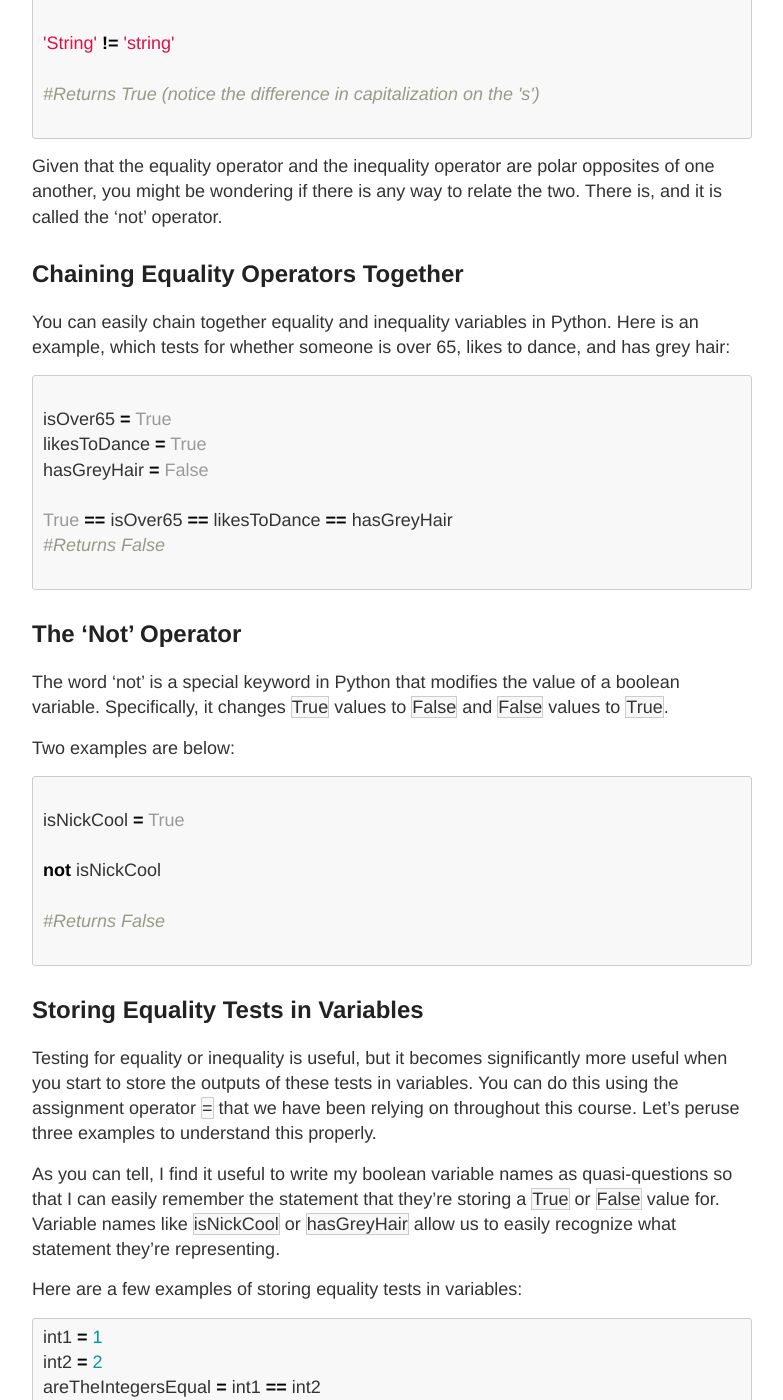
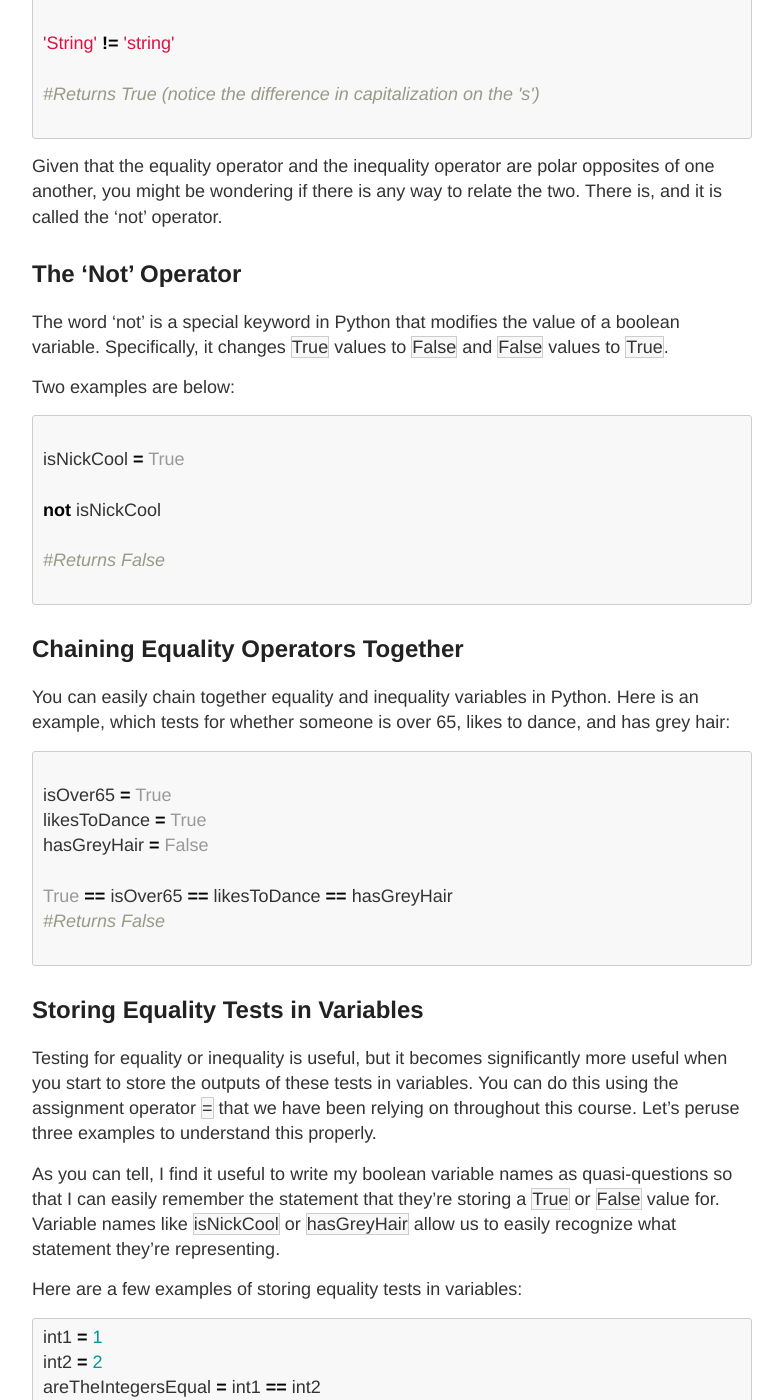
Before and after one commit to rosyberti/website, a Jekyll site: the page built from python-course/logical-operators-if-statements.md, in a window 1280 px wide and 1400 px high, scrolled down 3002 px. Shown: the whole window, without its empty margins (248-1031 px from the left). Built offline with Jekyll 4.4.1, drawn with Linux system fonts in a browser that asks for light colours; some of the changed lines change nothing that is shown.

Commit message:
moved the `not` operator

````diff
--- a/python-course/logical-operators-if-statements.md
+++ b/python-course/logical-operators-if-statements.md
@@ -119,23 +119,6 @@ falseBoolean != False
 
 Given that the equality operator and the inequality operator are polar opposites of one another, you might be wondering if there is any way to relate the two. There is, and it is called the 'not' operator.
 
-
-## Chaining Equality Operators Together
-
-You can easily chain together equality and inequality variables in Python. Here is an example, which tests for whether someone is over 65, likes to dance, and has grey hair:
-
-```python
-
-isOver65 = True
-likesToDance = True
-hasGreyHair = False
-
-True == isOver65 == likesToDance == hasGreyHair
-#Returns False
-
-```
-
-
 ## The 'Not' Operator
 
 The word 'not' is a special keyword in Python that modifies the value of a boolean variable. Specifically, it changes `True` values to `False` and `False` values to `True`.
@@ -152,6 +135,20 @@ not isNickCool
 
 ```
 
+## Chaining Equality Operators Together
+
+You can easily chain together equality and inequality variables in Python. Here is an example, which tests for whether someone is over 65, likes to dance, and has grey hair:
+
+```python
+
+isOver65 = True
+likesToDance = True
+hasGreyHair = False
+
+True == isOver65 == likesToDance == hasGreyHair
+#Returns False
+
+```
 
 ## Storing Equality Tests in Variables
 
````
